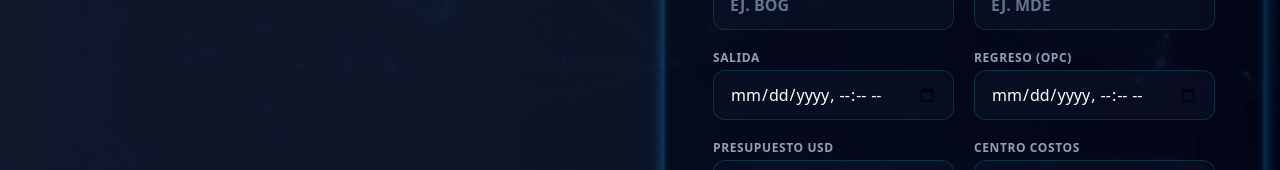
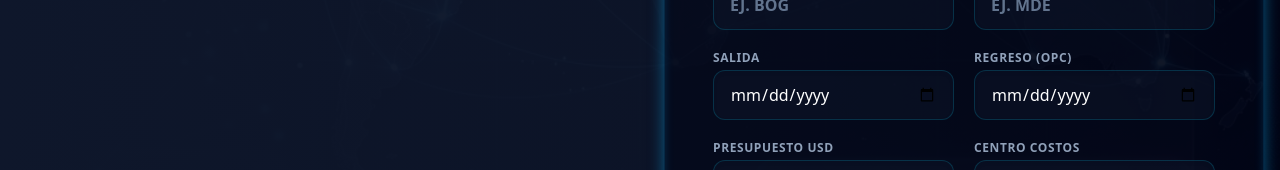
Before and after one commit to averbel/MVP-Automatizaci-n-de-Tiquetes-con-RPA, a Vue app in the folder web/: page / in a window 1280 px wide. Shown: the part 759-929 px from the top of the page. Built offline with nearby package versions, Linux system fonts and the light colour scheme.

Commit message:
fix: cambiar datetime-local a date para corregir submit en movil

```diff
--- a/web/src/views/HomeView.vue
+++ b/web/src/views/HomeView.vue
@@ -87,11 +87,11 @@
                   </div>
                   <div>
                     <label class="block text-xs font-semibold text-slate-400 uppercase tracking-wider mb-1">Salida</label>
-                    <input v-model="form.fechaSalida" type="datetime-local" required class="w-full bg-slate-900/50 border border-cyan-500/20 text-white placeholder-slate-500 rounded-xl px-4 py-3 focus:outline-none focus:ring-2 focus:ring-cyan-500 focus:bg-slate-900 transition-all shadow-inner focus:border-cyan-400" />
+                    <input v-model="form.fechaSalida" type="date" required class="w-full bg-slate-900/50 border border-cyan-500/20 text-white placeholder-slate-500 rounded-xl px-4 py-3 focus:outline-none focus:ring-2 focus:ring-cyan-500 focus:bg-slate-900 transition-all shadow-inner focus:border-cyan-400" />
                   </div>
                   <div>
                     <label class="block text-xs font-semibold text-slate-400 uppercase tracking-wider mb-1">Regreso (Opc)</label>
-                    <input v-model="form.fechaRegreso" type="datetime-local" class="w-full bg-slate-900/50 border border-cyan-500/20 text-white placeholder-slate-500 rounded-xl px-4 py-3 focus:outline-none focus:ring-2 focus:ring-cyan-500 focus:bg-slate-900 transition-all shadow-inner focus:border-cyan-400" />
+                    <input v-model="form.fechaRegreso" type="date" class="w-full bg-slate-900/50 border border-cyan-500/20 text-white placeholder-slate-500 rounded-xl px-4 py-3 focus:outline-none focus:ring-2 focus:ring-cyan-500 focus:bg-slate-900 transition-all shadow-inner focus:border-cyan-400" />
                   </div>
                   <div>
                     <label class="block text-xs font-semibold text-slate-400 uppercase tracking-wider mb-1">Presupuesto USD</label>
```
